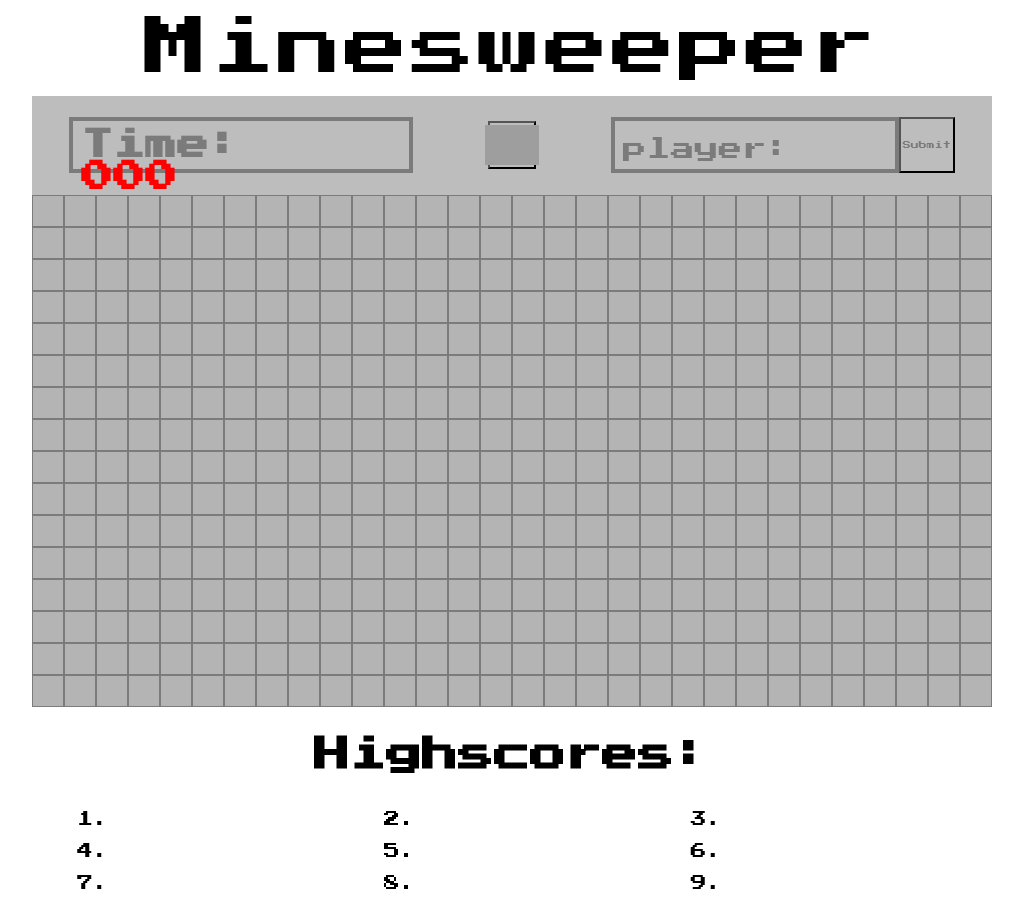
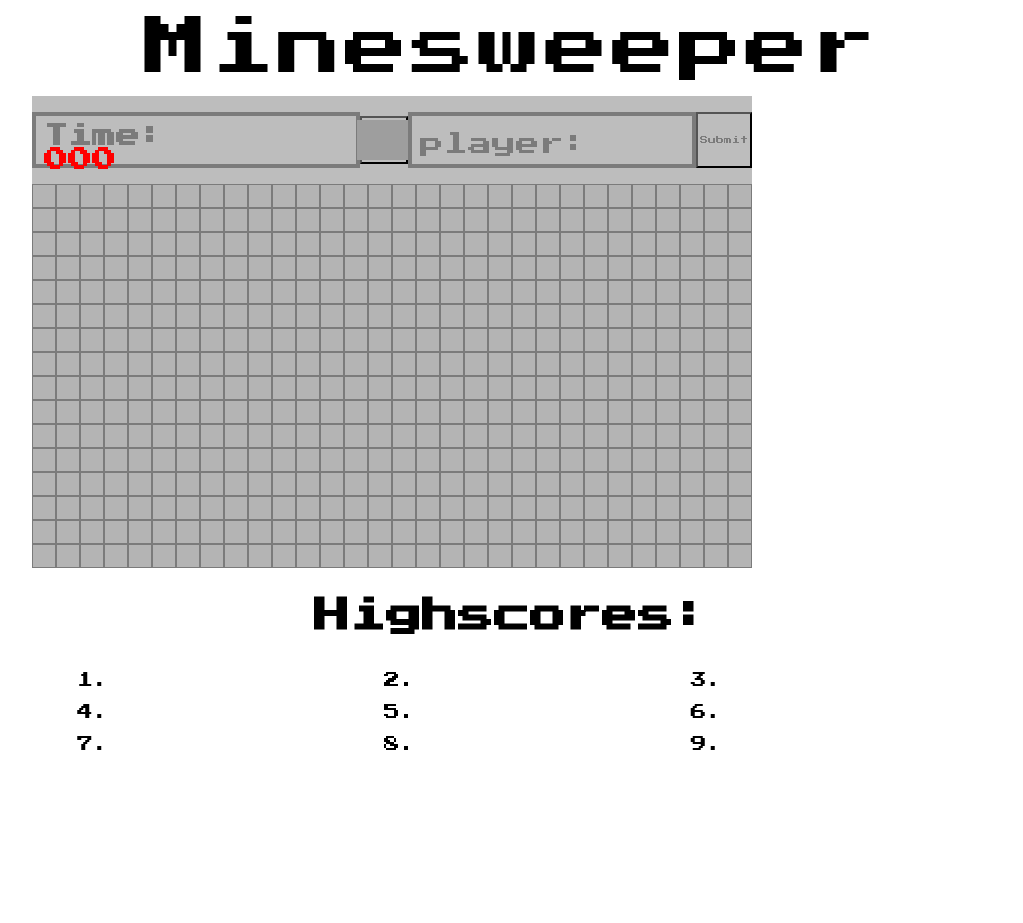
Before and after one commit to tree-ve/minesweeper, a plain HTML site: page index.html in a window 1280 px wide. Shown: the whole page, without its empty margins (128-1151 px from the left). After the commit the page ends 800 px from the top, so only its background shows below. Drawn offline with Linux system fonts and the light colour scheme; grey boxes are pictures that could not be loaded.

```diff
--- a/script.js
+++ b/script.js
@@ -76,7 +76,7 @@ const boardEdit = document.getElementById('board');
 init();
 let boardEls = [...document.querySelectorAll('#board > div')];
 const gameOver = document.getElementById('gameOver');
-boardEdit.style.fontSize = `${60 / gridCol}vmin`;
+boardEdit.style.fontSize = `${45 / gridCol}vmin`;
 
 //*----- event listeners -----*/
 playAgainBtn.addEventListener('click', start);
@@ -103,8 +103,8 @@ function init() {
     yDir = 0;
     score = 0;
     timer = '000';
-    boardEdit.style.gridTemplateColumns = `repeat(${gridCol}, ${120 / gridCol}vmin)`;
-    boardEdit.style.gridTemplateRows = `repeat(${gridRow}, ${120 / gridCol}vmin)`;
+    boardEdit.style.gridTemplateColumns = `repeat(${gridCol}, ${90 / gridCol}vmin)`;
+    boardEdit.style.gridTemplateRows = `repeat(${gridRow}, ${90 / gridCol}vmin)`;
     makeBoard(gridRow, gridCol);
     turn = 1;
     winner = null;
--- a/style.css
+++ b/style.css
@@ -68,7 +68,7 @@
     display: flex;
     background-color: var(--main-clr);
     /* grid-template-columns: 1.1fr auto 1.1fr; */
-    width: 120vmin;
+    width: 90vmin;
     justify-content: space-around;
     align-items: center;
     margin: 1vmin solid rgb(150,150,150);
@@ -84,7 +84,7 @@
 
   h1 {
     color: var(--sub-clr);
-    font-size: 4vmin;
+    font-size: 3vmin;
     display: inline grid;
     /* justify-items: start; */
     /* align-items: start; */
```
